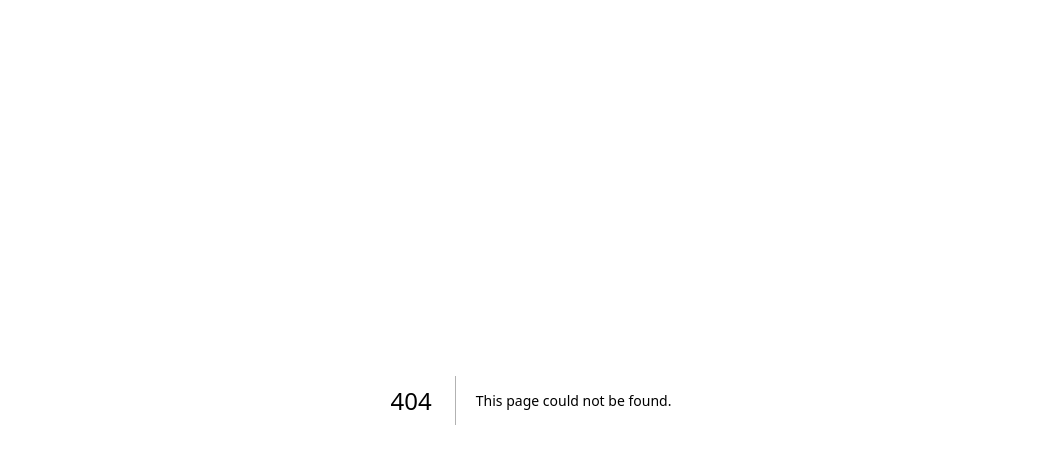
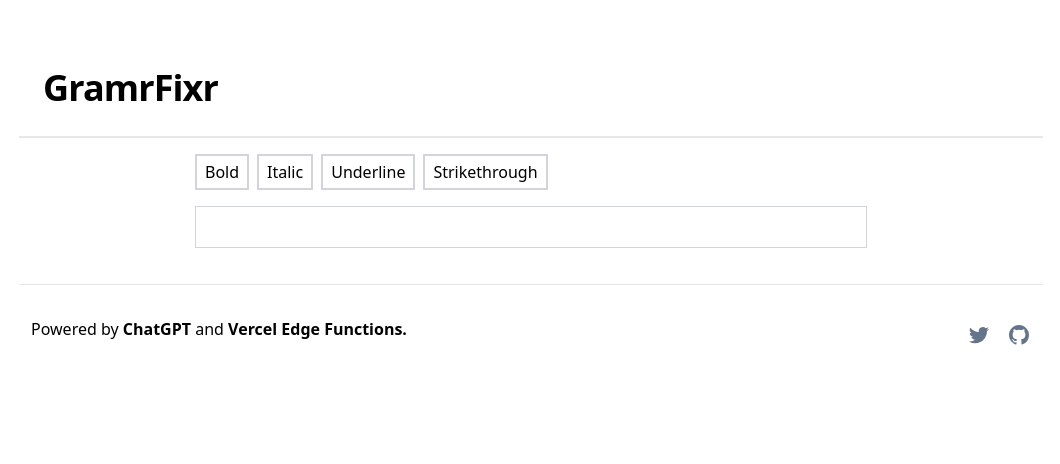
Before and after one commit to gyurisc/gramrfixr, a Next.js app: page /draft in a window 1280 px wide. Before the commit this address had no page. Shown: the top 464 px of the page, without its empty margins (109-1169 px from the left). Built offline with nearby package versions, Linux system fonts and the light colour scheme.

Commit message:
adding draft js editor. works ok

```diff
--- /dev/null
+++ b/components/DraftEditor.tsx
@@ -0,0 +1,90 @@
+import { useState, useRef, useEffect } from 'react';
+import { Editor, EditorState, RichUtils, DraftStyleMap, SelectionState } from 'draft-js';
+import 'draft-js/dist/Draft.css';
+
+type Props = {
+    styleMap?: DraftStyleMap;
+};
+
+const DraftEditor: React.FC<Props> = ({ styleMap }) => {
+    const editorRef = useRef<Editor | null>(null);
+    const [editorState, setEditorState] = useState(() => EditorState.createEmpty());
+
+    useEffect(() => {
+        if (editorRef.current) {
+            editorRef.current.focus();
+        }
+    }, []);
+
+
+    const handleKeyCommand = (command: string, newState: EditorState): 'handled' | 'not-handled' => {
+        const newEditorState = RichUtils.handleKeyCommand(newState, command);
+        if (newEditorState) {
+            setEditorState(newEditorState);
+            return 'handled';
+        }
+        return 'not-handled';
+    };
+
+    const handleToggleInlineStyle = (inlineStyle: string): void => {
+        const newEditorState = RichUtils.toggleInlineStyle(editorState, inlineStyle);
+        setEditorState(newEditorState);
+
+        // Hack to force editor to update selection state
+        setTimeout(() => {
+            const selectionState = newEditorState.getSelection();
+            const contentState = newEditorState.getCurrentContent();
+            const updatedSelection = selectionState.merge({
+                anchorOffset: selectionState.getFocusOffset(),
+                anchorKey: selectionState.getFocusKey(),
+                focusOffset: selectionState.getFocusOffset(),
+                focusKey: selectionState.getFocusKey(),
+                isBackward: false,
+            }) as SelectionState;
+            const updatedEditorState = EditorState.forceSelection(newEditorState, updatedSelection);
+            setEditorState(updatedEditorState);
+        }, 0);
+    };
+
+    return (
+        <div className="max-w-2xl mx-auto my-4">
+            <div className="mb-4">
+                <button
+                    className="mr-2 border-2 border-gray-300 px-2 py-1"
+                    onClick={() => handleToggleInlineStyle('BOLD')}
+                >
+                    Bold
+                </button>
+                <button
+                    className="mr-2 border-2 border-gray-300 px-2 py-1"
+                    onClick={() => handleToggleInlineStyle('ITALIC')}
+                >
+                    Italic
+                </button>
+                <button
+                    className="mr-2 border-2 border-gray-300 px-2 py-1"
+                    onClick={() => handleToggleInlineStyle('UNDERLINE')}
+                >
+                    Underline
+                </button>
+                <button
+                    className="mr-2 border-2 border-gray-300 px-2 py-1"
+                    onClick={() => handleToggleInlineStyle('STRIKETHROUGH')}
+                >
+                    Strikethrough
+                </button>
+            </div>
+            <div className="border border-gray-300 p-2">
+                <Editor
+                    ref={editorRef}
+                    editorState={editorState}
+                    handleKeyCommand={handleKeyCommand}
+                    onChange={setEditorState}
+                    customStyleMap={styleMap}
+                />
+            </div>
+        </div>
+    );
+};
+
+export default DraftEditor;
--- a/package.json
+++ b/package.json
@@ -15,11 +15,13 @@
     "@types/react": "18.0.28",
     "@types/react-dom": "18.0.11",
     "@vercel/analytics": "^0.1.11",
+    "draft-js": "^0.11.7",
     "next": "13.2.4",
     "react": "18.2.0",
     "react-dom": "18.2.0"
   },
   "devDependencies": {
+    "@types/draft-js": "^0.11.10",
     "@types/node": "18.15.1",
     "@types/react": "18.0.28",
     "@types/react-dom": "18.0.11",
--- /dev/null
+++ b/pages/draft.tsx
@@ -0,0 +1,19 @@
+import DraftEditor from '@/components/DraftEditor'
+import Footer from '@/components/Footer'
+import Header from '@/components/Header'
+import { Head } from 'next/document'
+import React from 'react'
+
+function DraftPage() {
+    return (
+        <div className="mx-auto flex min-h-screen max-w-5xl flex-col pt-8 sm:pt-12">
+            <Header />
+            <main >
+                <DraftEditor />
+            </main>
+            <Footer />
+        </ div>
+    )
+}
+
+export default DraftPage
```
Also changed, not shown: 1 other file (tests, documents, lock files or other folders).
